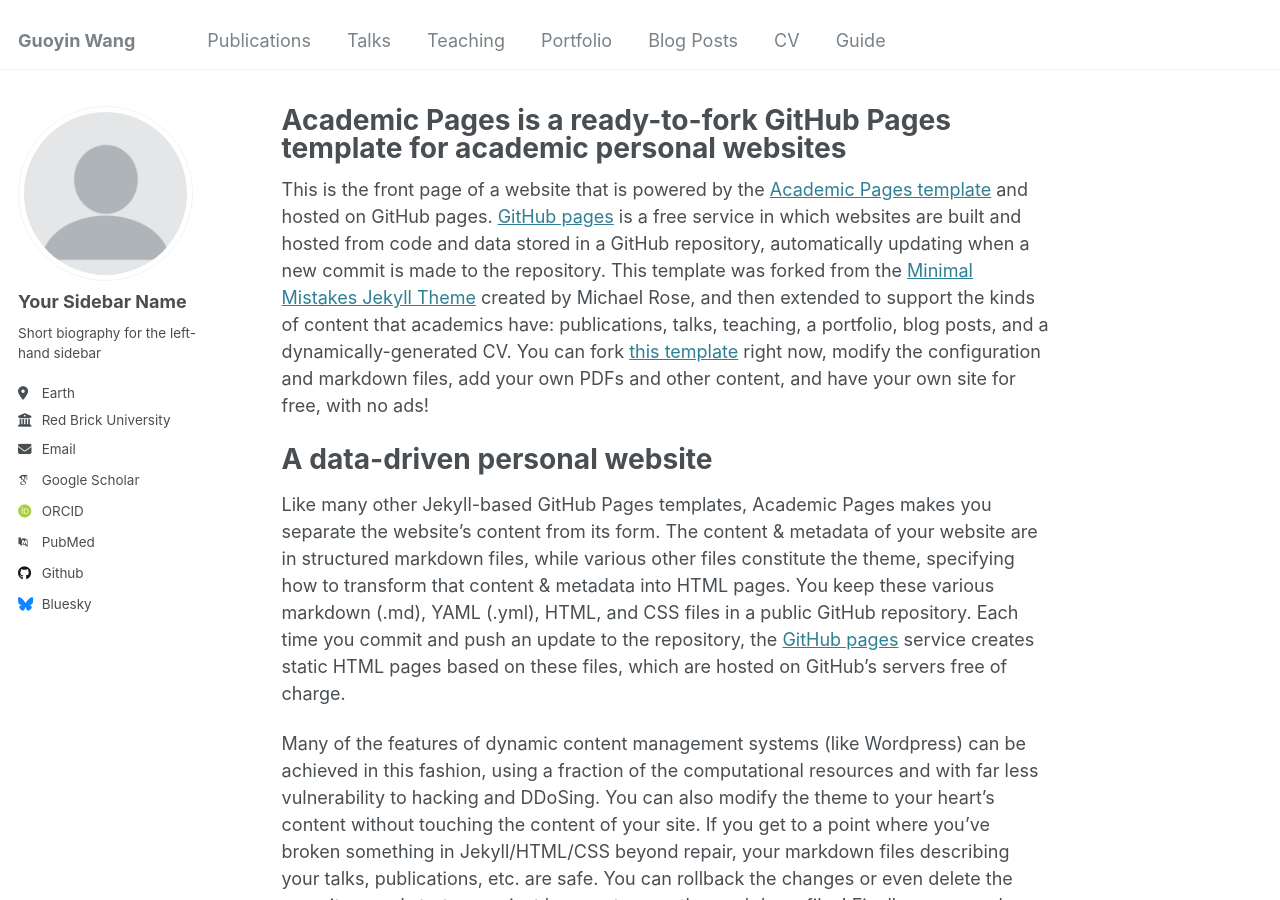
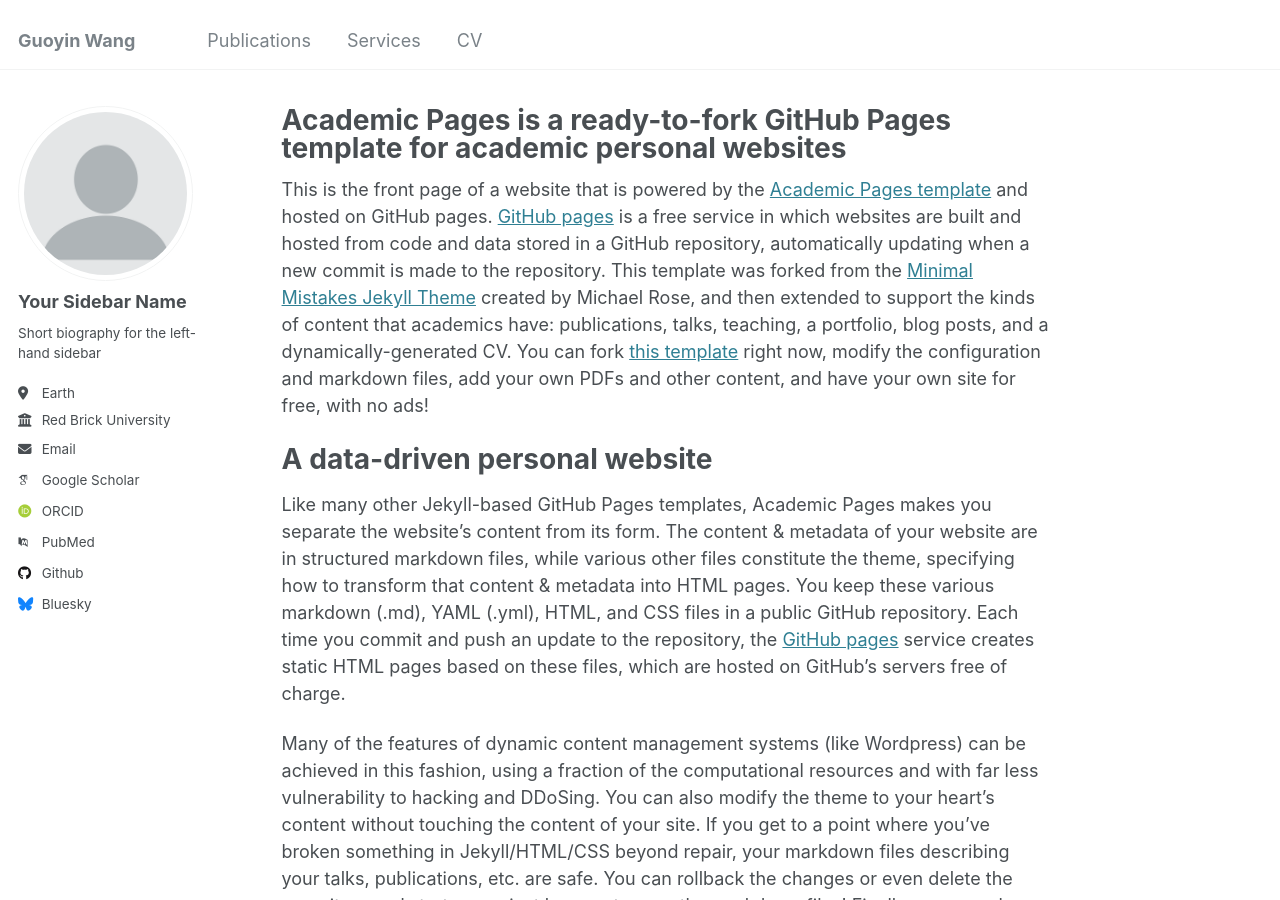
Before and after one commit to huxueyu/guoyin.wang, a Jekyll site: the page built from _pages/about.md, in a window 1280 px wide and 900 px high. Built offline with Jekyll 4.4.1, drawn with Linux system fonts in a browser that asks for light colours; some web fonts are replaced.

Commit message:
Update navigation.yml

```diff
--- a/_data/navigation.yml
+++ b/_data/navigation.yml
@@ -8,20 +8,8 @@ main:
   - title: "Publications"
     url: /publications/
 
-  - title: "Talks"
-    url: /talks/
-
-  - title: "Teaching"
-    url: /teaching/
-
-  - title: "Portfolio"
-    url: /portfolio/
-
-  - title: "Blog Posts"
-    url: /year-archive/
+  - title: "Services"
+    url: /services/
 
   - title: "CV"
     url: /cv/
-
-  - title: "Guide"
-    url: /markdown/
```
